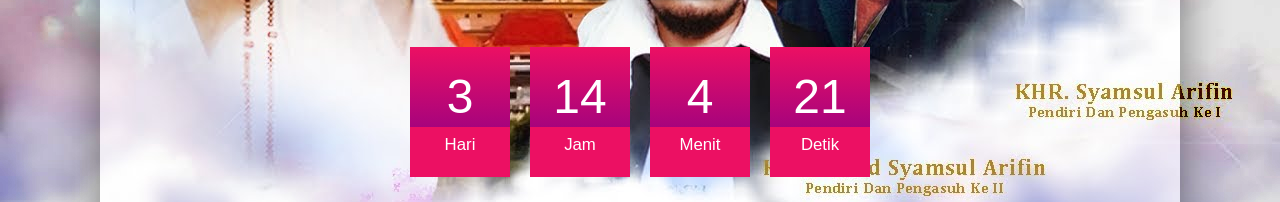
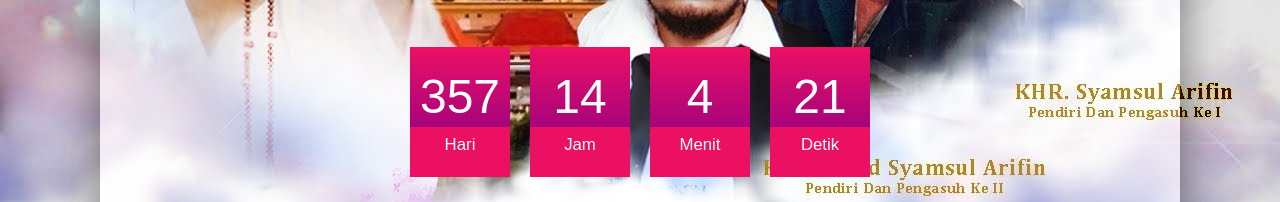
Before and after one commit to Anas501/Imtihan, a plain HTML site: page index.html in a window 1280 px wide. Shown: the part 400-602 px from the top of the page. Drawn offline with Linux system fonts and the light colour scheme.

Commit message:
Update index.html

```diff
--- a/index.html
+++ b/index.html
@@ -19,7 +19,7 @@
 	</div>
 
 <script type="text/javascript">
-var countDate = new Date('maret 13 2023 00:00:00').getTime();
+var countDate = new Date('maret 01 2024 00:00:00').getTime();
 
 function newYear(){
 	var now = new Date().getTime();
```
